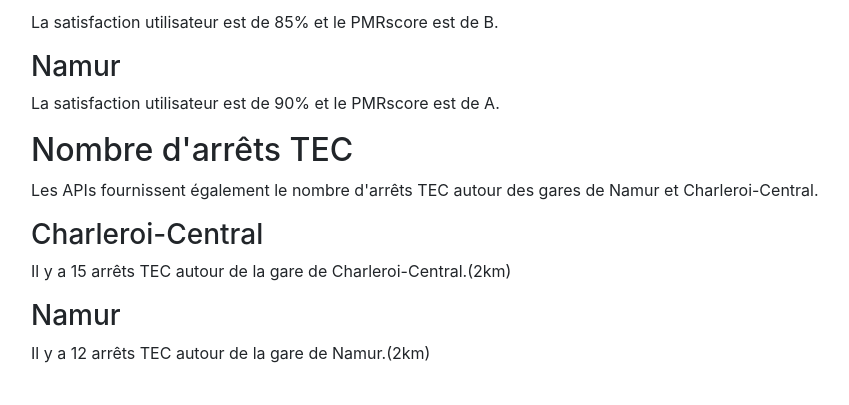
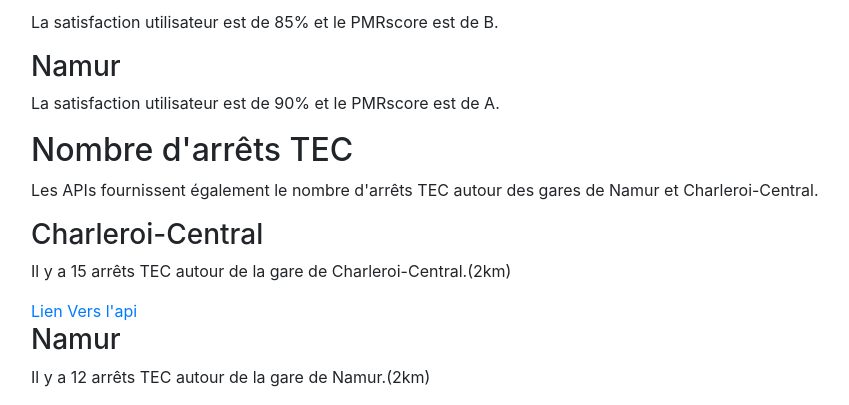
Before and after one commit to Valerian5788/PMR_pythonAPI, a Django app: page /ApiScoreDoc in a window 1280 px wide. Shown: the part 1100-1505 px from the top of the page, without its empty margins (54-903 px from the left). Before the commit the page ends 1463 px from the top, so only its background shows below. Run offline with Django 4.2, Linux system fonts and the light colour scheme; some libraries are stand-ins or nearby versions.

Commit message:
ajout lien

```diff
--- a/pythonAPI_PMR/templates/ScoreDesc.html
+++ b/pythonAPI_PMR/templates/ScoreDesc.html
@@ -38,7 +38,7 @@
         <p>Les APIs fournissent également le nombre d'arrêts TEC autour des gares de Namur et Charleroi-Central.</p>
         <h3>Charleroi-Central</h3>
         <p>Il y a 15 arrêts TEC autour de la gare de Charleroi-Central.(2km)</p>
-        <a href="https://pmr-pythonapi.onrender.com/tecCharleroiDocument"></a>
+        <a href="https://pmr-pythonapi.onrender.com/tecCharleroiDocument">Lien Vers l'api</a>
         <h3>Namur</h3>
         <p>Il y a 12 arrêts TEC autour de la gare de Namur.(2km)</p>
     </div>
```
